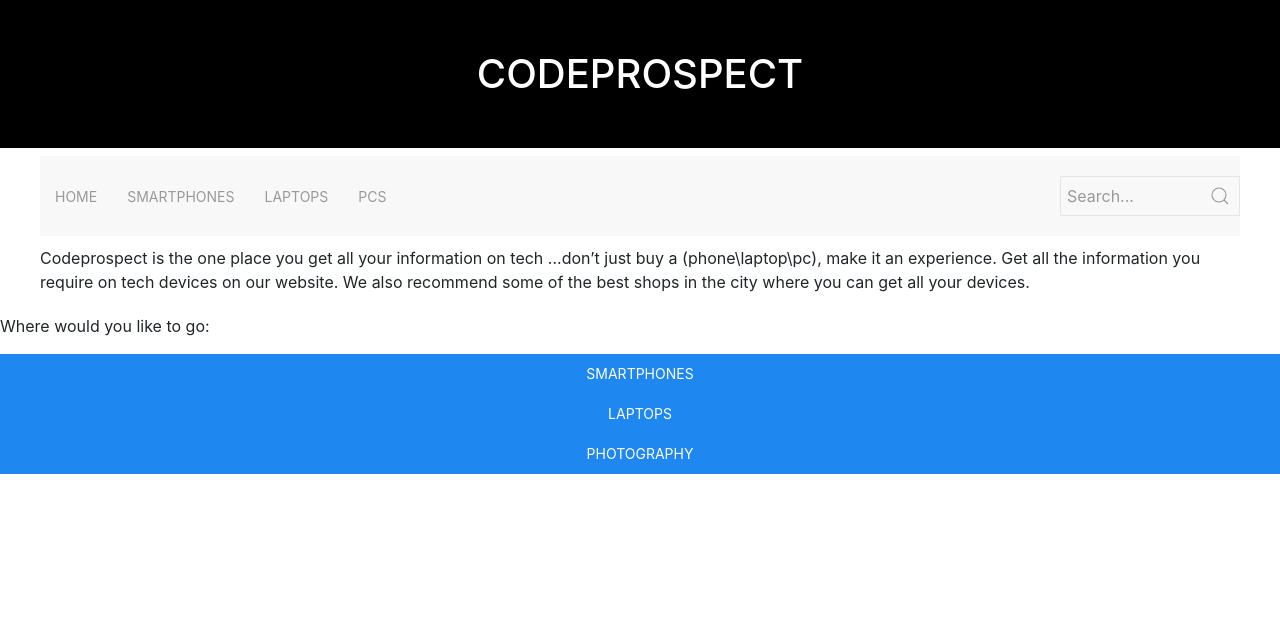
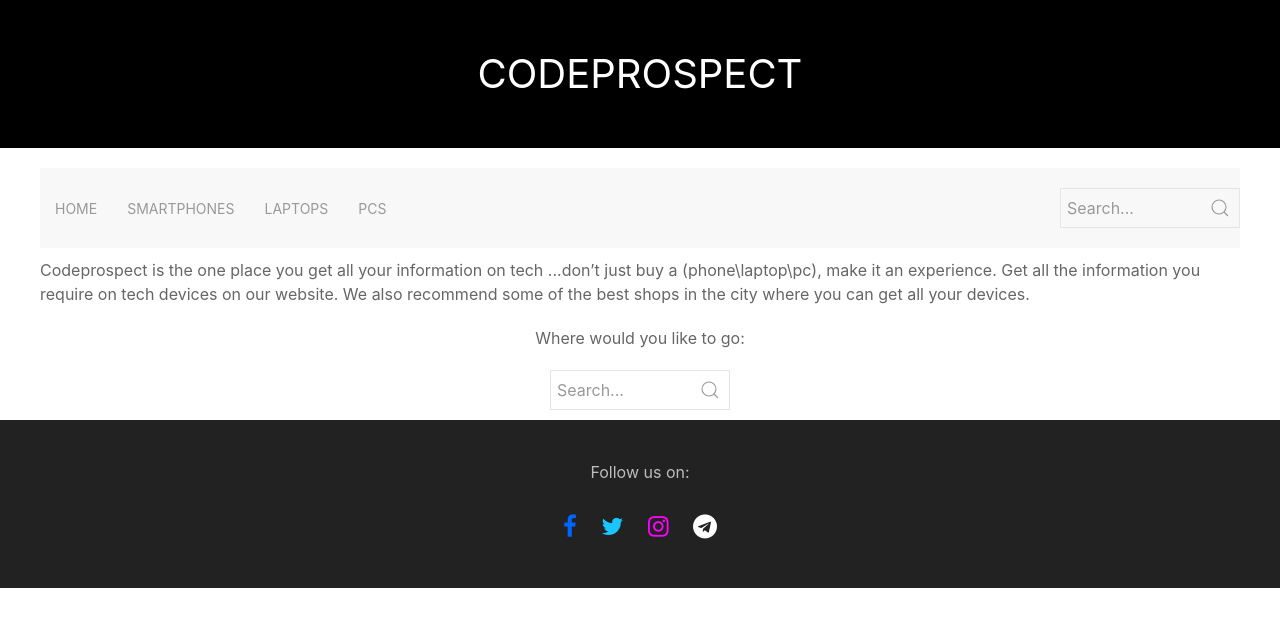
Before and after one commit to spectcode/codeprospect, a plain HTML site: page index.html in a window 1280 px wide. Drawn offline with nearby package versions, Linux system fonts and the light colour scheme.

Commit message:
added footer

```diff
--- a/css/styles.css
+++ b/css/styles.css
@@ -28,6 +28,14 @@
     padding-bottom: 10px;
 }
 
+.icons {
+  padding: 10px;
+}
+
+.icon {
+  text-align: center;
+}
+
 @media only screen and (min-width: 800px) {
   #navsmall {
     display: none;
--- a/index.html
+++ b/index.html
@@ -7,7 +7,7 @@
         <link rel="stylesheet" href="css/uikit.min.css" />
         <script src="js/uikit.min.js"></script>
         <script src="js/uikit-icons.min.js"></script>
-        <link rel="stylesheet" href="https://stackpath.bootstrapcdn.com/bootstrap/4.3.1/css/bootstrap.min.css" integrity="sha384-ggOyR0iXCbMQv3Xipma34MD+dH/1fQ784/j6cY/iJTQUOhcWr7x9JvoRxT2MZw1T" crossorigin="anonymous">
+        <link rel="stylesheet" href="https://cdnjs.cloudflare.com/ajax/libs/font-awesome/4.7.0/css/font-awesome.min.css">
         <link rel="stylesheet" href="css/styles.css">
     </head>
     <body>
@@ -115,11 +115,22 @@
             </ul>
           </div>
 
-        <div class="buttons" style="padding-top: 10px;">
+        <div class="buttons" style="padding-top: 10px; text-align: center; padding-bottom: 10px;">
           <p>Where would you like to go:</p>
-          <button class="uk-button uk-button-primary uk-width-1-1">SMARTPHONES</button>
-          <button class="uk-button uk-button-primary uk-width-1-1">LAPTOPS</button>
-          <button class="uk-button uk-button-primary uk-width-1-1">PHOTOGRAPHY</button>
+              <form class="uk-search uk-search-default">
+                <a href="" class="uk-search-icon-flip" uk-search-icon></a>
+                <input class="uk-search-input" type="search" placeholder="Search...">
+              </form>
+        </div>
+
+        <div class="uk-background-secondary uk-light uk-padding uk-panel">
+          <div class="icon">
+            <p>Follow us on:</p>
+            <a href="#"><i class="fa fa-facebook icons" style="font-size:24px; color:#0066ff;"></i></a>
+            <a href="#"><i class="fa fa-twitter icons" style="font-size:24px; color:#1ac6ff;"></i></a>
+            <a href="#"><i class="fa fa-instagram icons" style="font-size:24px; color:#ff00ff;"></i></a>
+            <a href="#"><i class="fa fa-telegram icons" style="font-size:24px"></i></a>
+          </div>
         </div>
 
     </body>
```
